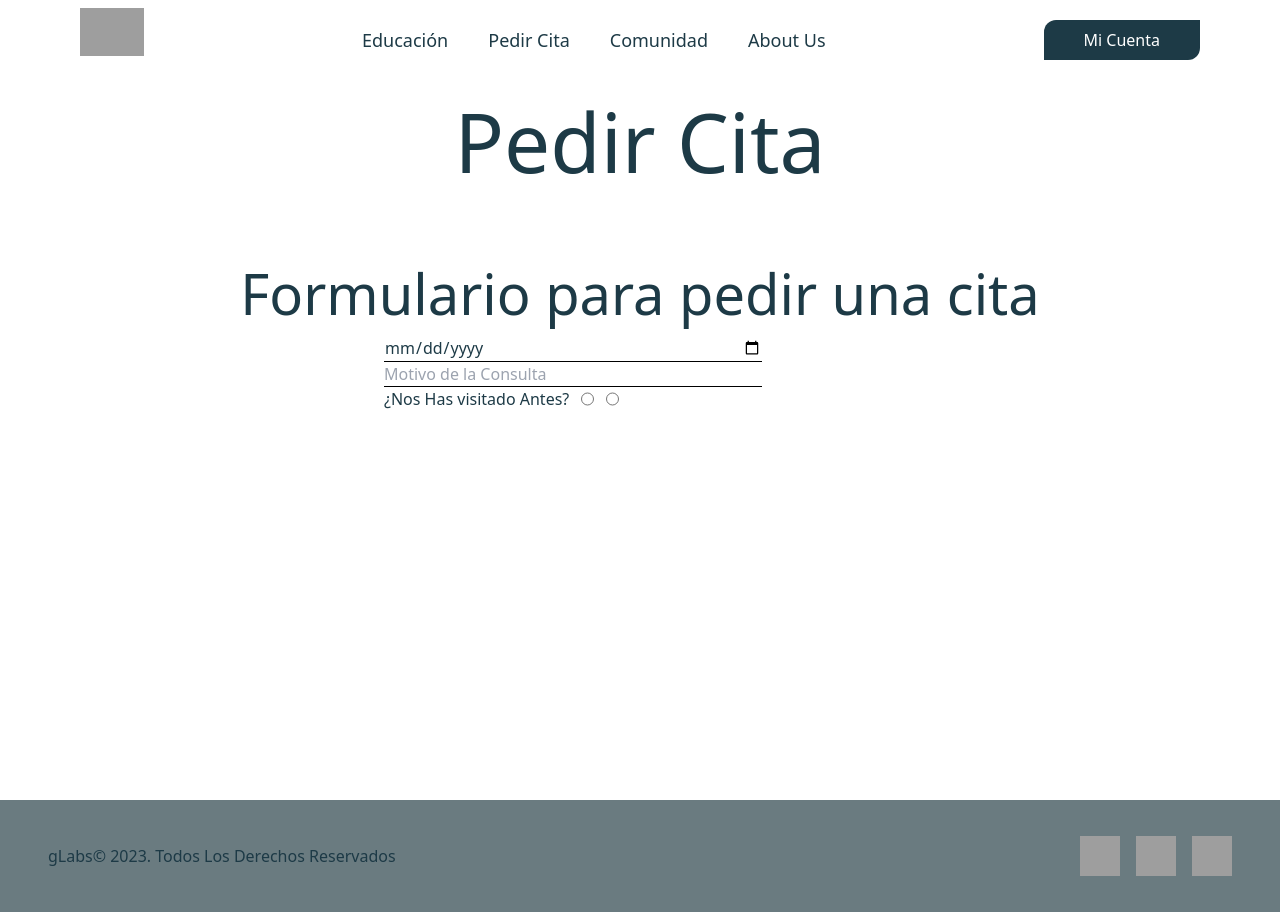
After one commit to Alexjun09/tourettes, a PHP site: page /pedir-cita.html in a window 1280 px wide. The commit adds this page. Run offline with PHP 8.4, Linux system fonts and the light colour scheme; grey boxes are pictures that could not be loaded.

Commit message:
second commit

```diff
--- a/src/output.css
+++ b/src/output.css
@@ -548,6 +548,14 @@ video {
   display: flex;
 }
 
+.grid {
+  display: grid;
+}
+
+.h-16 {
+  height: 4rem;
+}
+
 .h-full {
   height: 100%;
 }
@@ -556,8 +564,29 @@ video {
   height: 100vh;
 }
 
+.h-28 {
+  height: 7rem;
+}
+
+.h-10 {
+  height: 2.5rem;
+}
+
+.w-16 {
+  width: 4rem;
+}
+
+.w-96 {
+  width: 24rem;
+}
+
 .w-\[370px\] {
   width: 370px;
+}
+
+.w-fit {
+  width: -moz-fit-content;
+  width: fit-content;
 }
 
 .w-full {
@@ -568,19 +597,17 @@ video {
   width: 100vw;
 }
 
-.w-fit {
-  width: -moz-fit-content;
-  width: fit-content;
-}
-
-.-translate-x-12 {
-  --tw-translate-x: -3rem;
-  transform: translate(var(--tw-translate-x), var(--tw-translate-y)) rotate(var(--tw-rotate)) skewX(var(--tw-skew-x)) skewY(var(--tw-skew-y)) scaleX(var(--tw-scale-x)) scaleY(var(--tw-scale-y));
+.w-10 {
+  width: 2.5rem;
 }
 
 .-translate-x-10 {
   --tw-translate-x: -2.5rem;
   transform: translate(var(--tw-translate-x), var(--tw-translate-y)) rotate(var(--tw-rotate)) skewX(var(--tw-skew-x)) skewY(var(--tw-skew-y)) scaleX(var(--tw-scale-x)) scaleY(var(--tw-scale-y));
+}
+
+.grid-rows-\[1fr_min-content\] {
+  grid-template-rows: 1fr min-content;
 }
 
 .flex-row {
@@ -599,8 +626,28 @@ video {
   justify-content: center;
 }
 
+.justify-between {
+  justify-content: space-between;
+}
+
+.gap-10 {
+  gap: 2.5rem;
+}
+
+.gap-12 {
+  gap: 3rem;
+}
+
+.gap-2 {
+  gap: 0.5rem;
+}
+
 .gap-20 {
   gap: 5rem;
+}
+
+.gap-3 {
+  gap: 0.75rem;
 }
 
 .gap-4 {
@@ -609,10 +656,6 @@ video {
 
 .gap-8 {
   gap: 2rem;
-}
-
-.gap-2 {
-  gap: 0.5rem;
 }
 
 .rounded-full {
@@ -634,10 +677,6 @@ video {
 
 .border-2 {
   border-width: 2px;
-}
-
-.border {
-  border-width: 1px;
 }
 
 .border-b {
@@ -664,9 +703,24 @@ video {
   background-color: rgb(255 255 255 / var(--tw-bg-opacity));
 }
 
+.bg-contraste {
+  --tw-bg-opacity: 1;
+  background-color: rgb(106 123 128 / var(--tw-bg-opacity));
+}
+
 .object-contain {
   -o-object-fit: contain;
      object-fit: contain;
+}
+
+.px-10 {
+  padding-left: 2.5rem;
+  padding-right: 2.5rem;
+}
+
+.px-20 {
+  padding-left: 5rem;
+  padding-right: 5rem;
 }
 
 .px-6 {
@@ -684,6 +738,11 @@ video {
   padding-bottom: 1rem;
 }
 
+.px-12 {
+  padding-left: 3rem;
+  padding-right: 3rem;
+}
+
 .text-center {
   text-align: center;
 }
@@ -692,13 +751,17 @@ video {
   font-family: Montserrat, sans-serif;
 }
 
-.text-6xl {
-  font-size: 3.75rem;
-  line-height: 1;
+.text-lg {
+  font-size: 1.125rem;
+  line-height: 1.75rem;
 }
 
 .text-subtitle {
   font-size: 56px;
+}
+
+.text-title {
+  font-size: 82px;
 }
 
 .italic {
--- /dev/null
+++ b/src/pedir-cita.html
@@ -0,0 +1,67 @@
+<!DOCTYPE html>
+<html lang="en">
+
+<head>
+    <meta charset="UTF-8">
+    <meta name="viewport" content="width=device-width, initial-scale=1.0">
+    <link rel="stylesheet" href="./output.css">
+    <title>Pedir Cita</title>
+</head>
+
+<body class="grid grid-rows-[1fr_min-content] text-primary">
+    <div class="h-screen w-screen flex flex-col">
+        <!-- header -->
+        <div class="px-20 flex flex-row justify-between items-center py-2">
+            <div class="w-16 h-16">
+                <img src="../media/logo.png" alt="logo">
+            </div>
+            <nav class="flex flex-row gap-10 text-primary text-lg">
+                <a href="">Educación</a>
+                <a href="">Pedir Cita</a>
+                <a href="">Comunidad</a>
+                <a href="">About Us</a>
+            </nav>
+            <button class="rounded-tl-xl rounded-br-xl border-br-xl bg-primary text-white py-2 px-10">Mi Cuenta</button>
+        </div>
+        <!-- body -->
+        <div class="flex flex-col w-full h-full items-center justify-between">
+            <div class="flex flex-col gap-12 text-center">
+                <p class="text-title">Pedir Cita</p>
+                <p class="text-subtitle"> Formulario para pedir una cita</p>
+            </div>
+            <div class="flex flex-row w-full h-full">
+                <!-- card -->
+                <div class="w-96"></div>
+                <!-- form -->
+                <form action="">
+                    <input type="date" placeholder="Fecha" class="outline-none border-b border-black w-full">
+                    <input type="text" placeholder="Motivo de la Consulta"
+                        class="outline-none border-b border-black w-full">
+                    <div class="flex flex-row gap-3 "><label for="visita">¿Nos Has visitado Antes?</label>
+                        <input type="radio" name="visita" id="si">
+                        <input type="radio" name="visita" id="no">
+                    </div>
+
+
+                </form>
+            </div>
+        </div>
+    </div>
+    <!-- footer -->
+    <div class="h-28 flex flex-row bg-contraste px-12 items-center justify-between">
+        <p>gLabs© 2023. Todos Los Derechos Reservados</p>
+        <div class="flex flex-row gap-4">
+            <a href="">
+                <img class="w-10 h-10" src="../media/x.png" alt="x">
+            </a>
+            <a href="">
+                <img class="w-10 h-10" src="../media/insta.png" alt="insta">
+            </a>
+            <a href="">
+                <img class="w-10 h-10" src="../media/facebook.png" alt="facebook">
+            </a>
+        </div>
+    </div>
+</body>
+
+</html>
--- a/src/sign-in.html
+++ b/src/sign-in.html
@@ -5,7 +5,7 @@
     <meta charset="UTF-8">
     <meta name="viewport" content="width=device-width, initial-scale=1.0">
     <link rel="stylesheet" href="./output.css">
-    <title>Document</title>
+    <title>Iniciar Sesion</title>
 </head>
 
 <body class="w-screen h-screen font-base">
--- a/src/sign-up.html
+++ b/src/sign-up.html
@@ -5,7 +5,7 @@
     <meta charset="UTF-8">
     <meta name="viewport" content="width=device-width, initial-scale=1.0">
     <link rel="stylesheet" href="./output.css">
-    <title>Document</title>
+    <title>Crear Cuenta</title>
 </head>
 
 <body class="w-screen h-screen font-base">
@@ -29,7 +29,6 @@
                 <div class="flex justify-center items-center">
                     <p class="flex flex-row gap-2 text-center w-fit">¿Tienes ya una cuenta? <button
                             class="italic underline">Login</button></p>
-
                 </div>
             </div>
 
--- a/tailwind.config.js
+++ b/tailwind.config.js
@@ -3,16 +3,17 @@ module.exports = {
   content: ["./src/**/*.{html,js}"],
   theme: {
     extend: {
-      fontSize:{
+      fontSize: {
         title: "82px",
         subtitle: "56px",
-        body: "32px"
+        body: "32px",
       },
       fontFamily: {
         base: ["Montserrat", "sans-serif"],
       },
       colors: {
         primary: "#1D3A46",
+        contraste: "#6A7B80",
       },
     },
   },
```
Also changed, not shown: media/elipse.png (added), media/facebook.png (added), media/insta.png (added), media/logo.png (added), media/maps.png (added), media/x.png (added).
